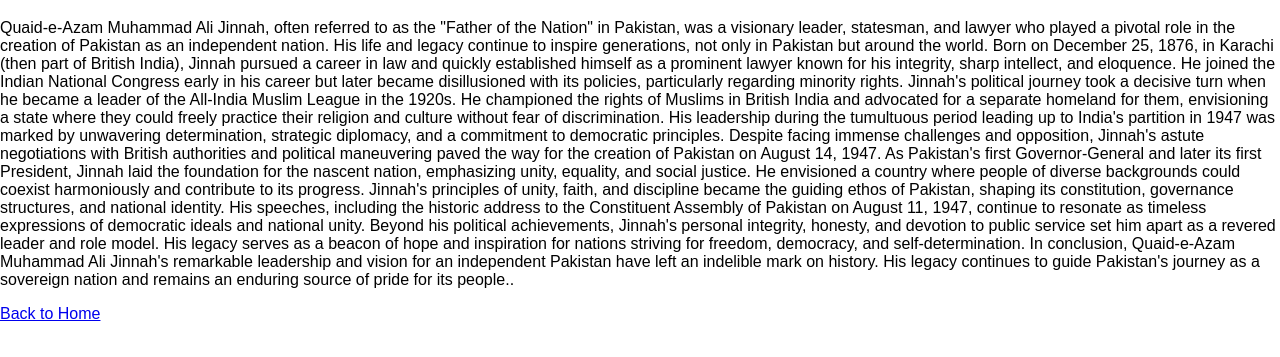
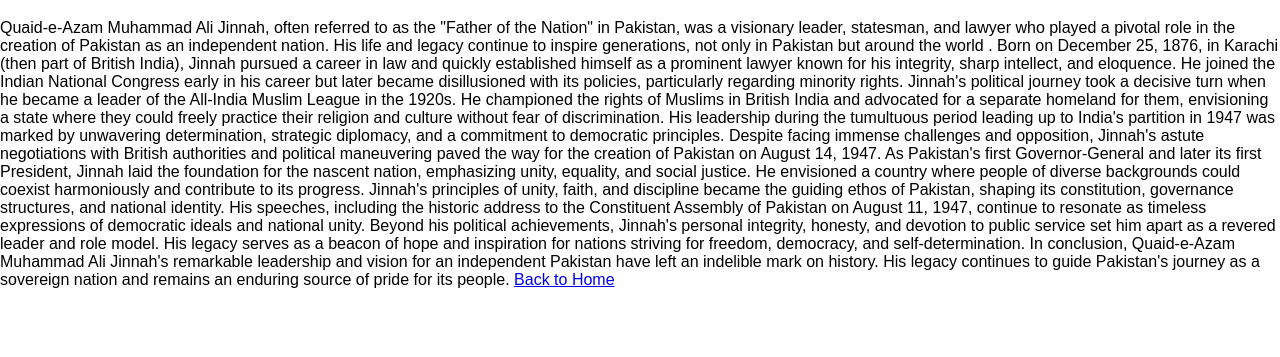
Before and after one commit to xhyzer/blogs, a plain HTML site: page page2.html in a window 1280 px wide. Shown: the part 61-418 px from the top of the page. Drawn offline with Linux system fonts and the light colour scheme.

Commit message:
Update page2.html

```diff
--- a/page2.html
+++ b/page2.html
@@ -11,9 +11,10 @@
 </html>
 <body>
     <h1>Quaid-e-Azam Muhammad Ali Jinnah: The Father of Pakistan</h1>
-    <p>Quaid-e-Azam Muhammad Ali Jinnah,
+    Quaid-e-Azam Muhammad Ali Jinnah,
 
-        often referred to as the "Father of the Nation" in Pakistan, was a visionary leader, statesman, and lawyer who played a pivotal role in the creation of Pakistan as an independent nation. His life and legacy continue to inspire generations, not only in Pakistan but around the world.
+        often referred to as the "Father of the Nation" in Pakistan, was a visionary leader, statesman, and lawyer who played a pivotal role in the creation of Pakistan as an independent nation. His life and legacy continue to inspire generations, not only in Pakistan but around the world
+    .
 
 Born on December 25, 1876, in Karachi (then part of British India), Jinnah pursued a career in law and quickly established himself as a prominent lawyer known for his integrity, sharp intellect, and eloquence. He joined the Indian National Congress early in his career but later became disillusioned with its policies, particularly regarding minority rights.
 
@@ -27,7 +28,7 @@ Jinnah's principles of unity, faith, and discipline became the guiding ethos of
 
 Beyond his political achievements, Jinnah's personal integrity, honesty, and devotion to public service set him apart as a revered leader and role model. His legacy serves as a beacon of hope and inspiration for nations striving for freedom, democracy, and self-determination.
 
-In conclusion, Quaid-e-Azam Muhammad Ali Jinnah's remarkable leadership and vision for an independent Pakistan have left an indelible mark on history. His legacy continues to guide Pakistan's journey as a sovereign nation and remains an enduring source of pride for its people..</p>
+In conclusion, Quaid-e-Azam Muhammad Ali Jinnah's remarkable leadership and vision for an independent Pakistan have left an indelible mark on history. His legacy continues to guide Pakistan's journey as a sovereign nation and remains an enduring source of pride for its people.
     <a href="index.html">Back to Home</a>
 </body>
 <head>
```
